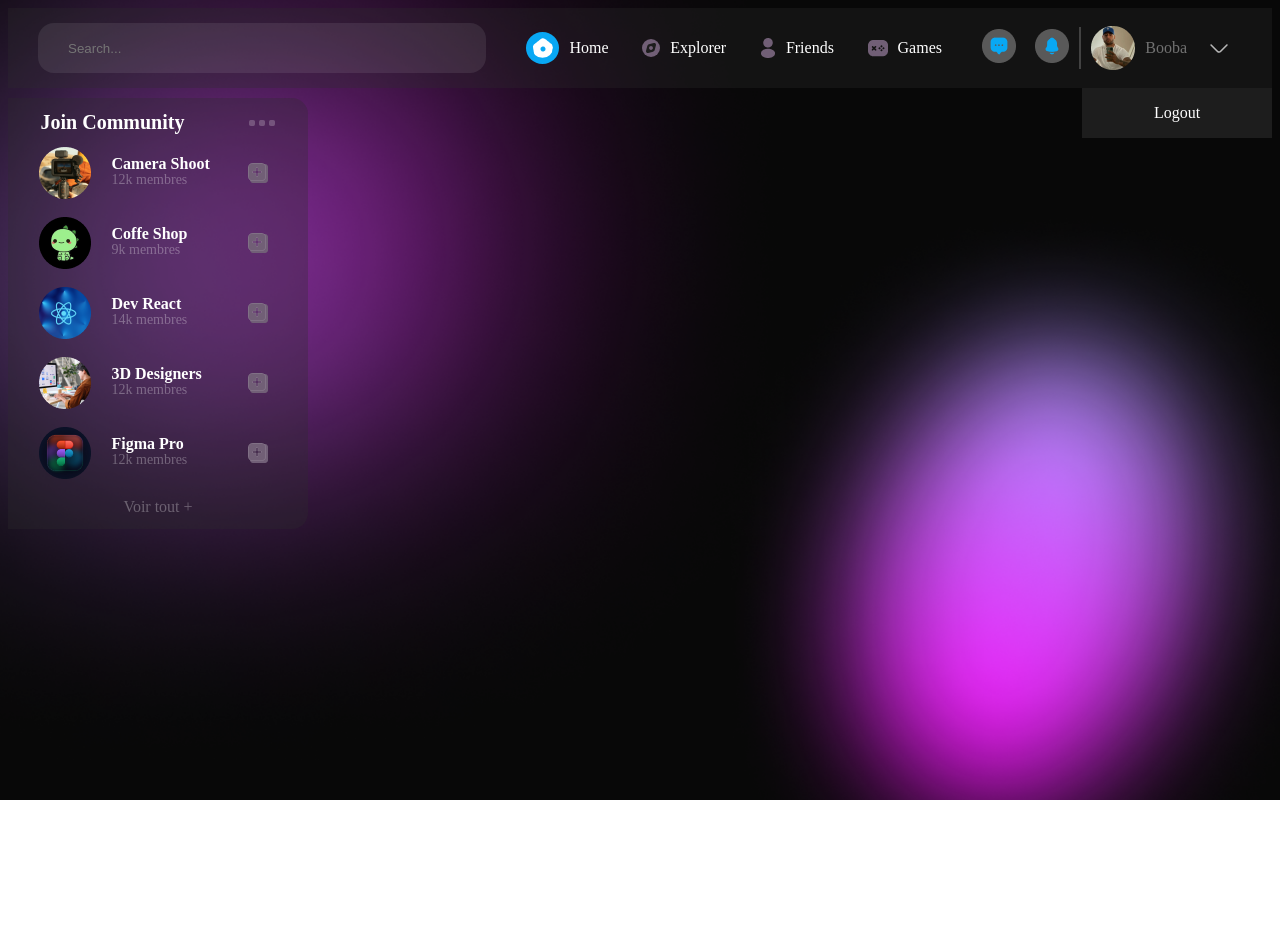
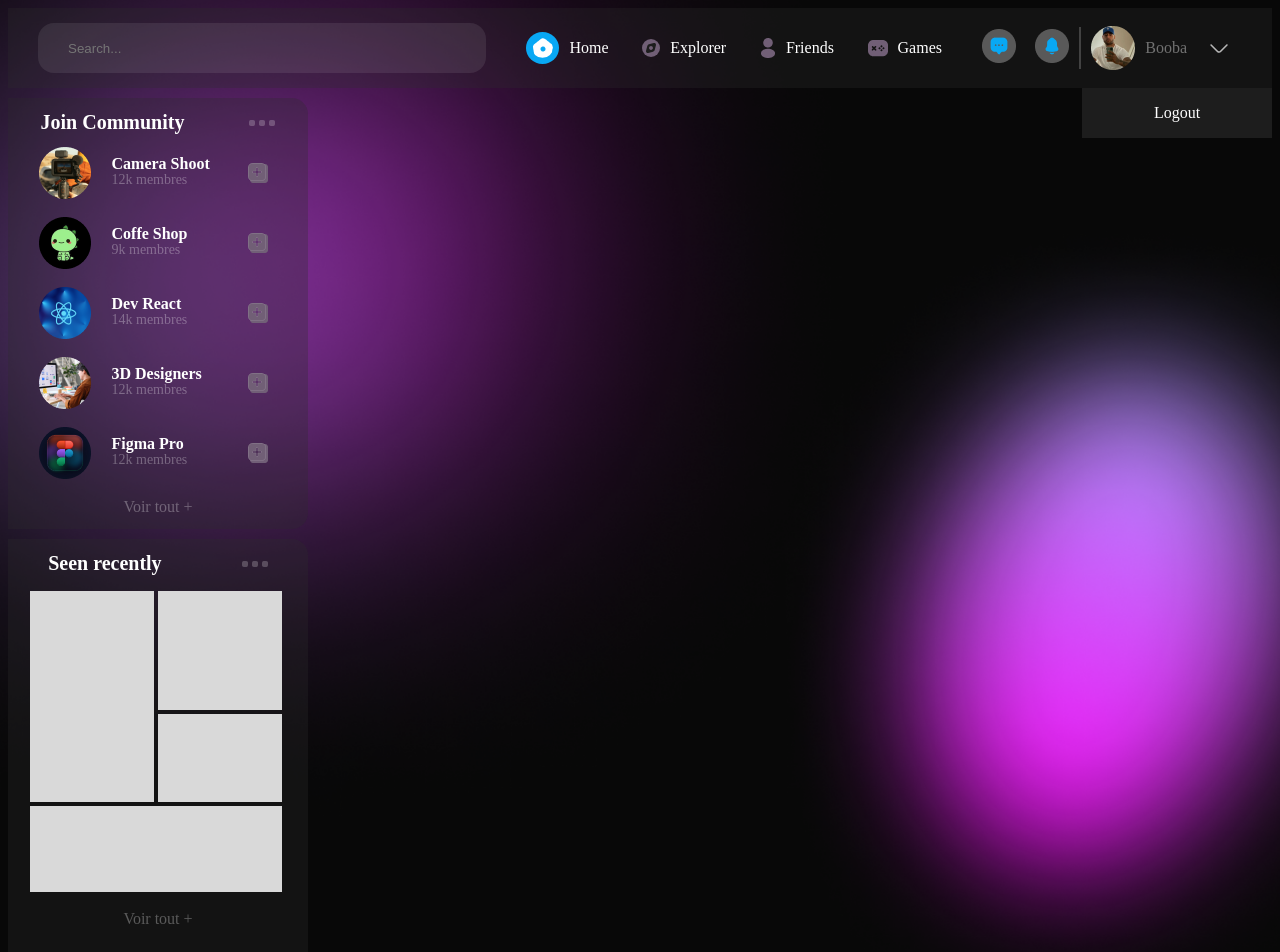
Before and after one commit to DwainAB/Projet-php, a React (Create React App) app: page / in a window 1280 px wide. Shown: the top 952 px of the page. Before the commit the page ends 800 px from the top, so only its background shows below. Built offline with nearby package versions, Linux system fonts and the light colour scheme.

Commit message:
Finalisation du menu de gauche

```diff
--- a/src/Components/Menu-left/Menu-left.css
+++ b/src/Components/Menu-left/Menu-left.css
@@ -52,3 +52,36 @@
 .info-community-group{
     width: 115px;
 }
+
+.bg-clair{
+    background-color: #d9d9d9;
+    margin: 2px;
+}
+
+.seen-recently{
+    display: flex;
+    flex-wrap: wrap;
+    width: 260px;
+    margin: 0 auto;
+}
+
+.seen-recently .bg-clair:nth-child(1){
+    width: 124px;
+    height: 211px;
+}
+
+.little-img-recently .bg-clair:nth-child(1) {
+    width: 124px;
+    height: 119px;
+}
+
+.little-img-recently .bg-clair:nth-child(2) {
+    width: 124px;
+    height: 88px;
+    margin-top: 4px;
+}
+
+.seen-recently .bg-clair:nth-child(3) {
+    width: 252px;
+    height: 86px;
+}
--- a/src/Components/Menu-left/Menu-left.jsx
+++ b/src/Components/Menu-left/Menu-left.jsx
@@ -60,6 +60,21 @@ function MenuLeft(){
                 </div>
                 <p className="about">Voir tout +</p>
             </div>
+            <div className="join-community">
+                <div className="join-community-title">
+                    <h1>Seen recently</h1>
+                    <img src={Point} alt="menu" />
+                </div>
+                <div className="seen-recently">
+                    <div className="bg-clair"></div>
+                    <div className="little-img-recently">
+                        <div className="bg-clair"></div>
+                        <div className="bg-clair"></div>
+                    </div>
+                    <div className="bg-clair"></div>
+                </div>
+                <p className="about">Voir tout +</p>
+            </div>
         </div>
     )
 }
```
